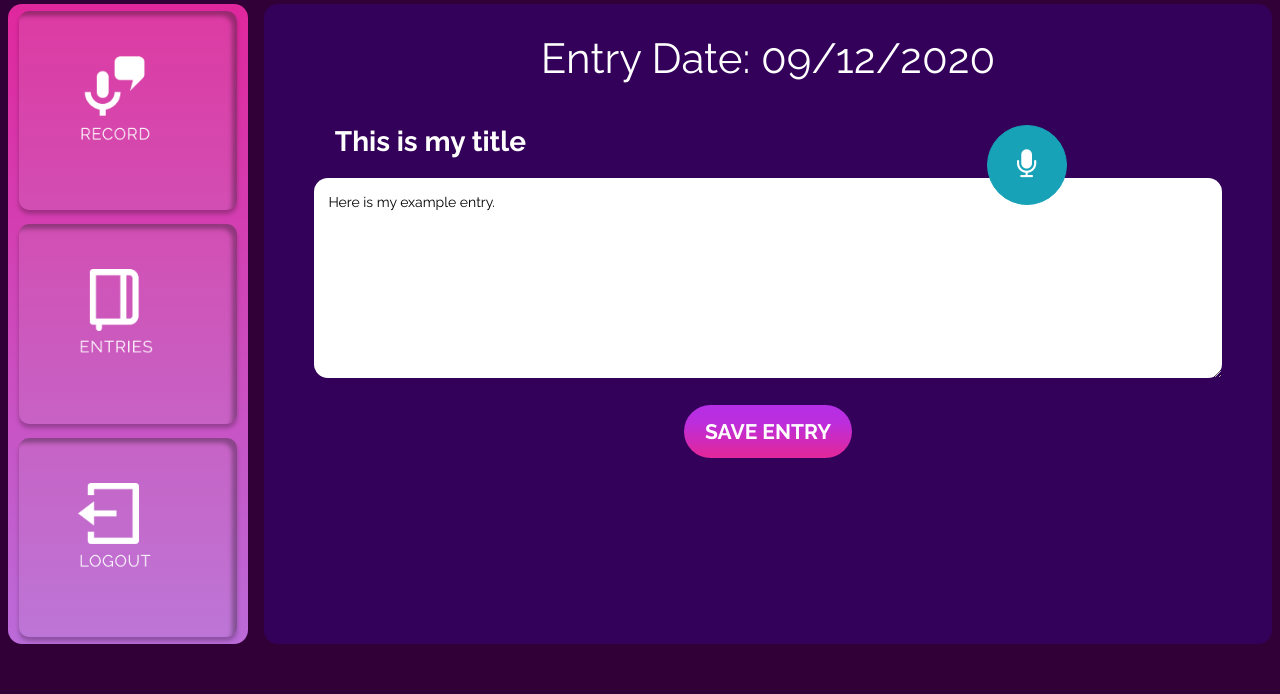
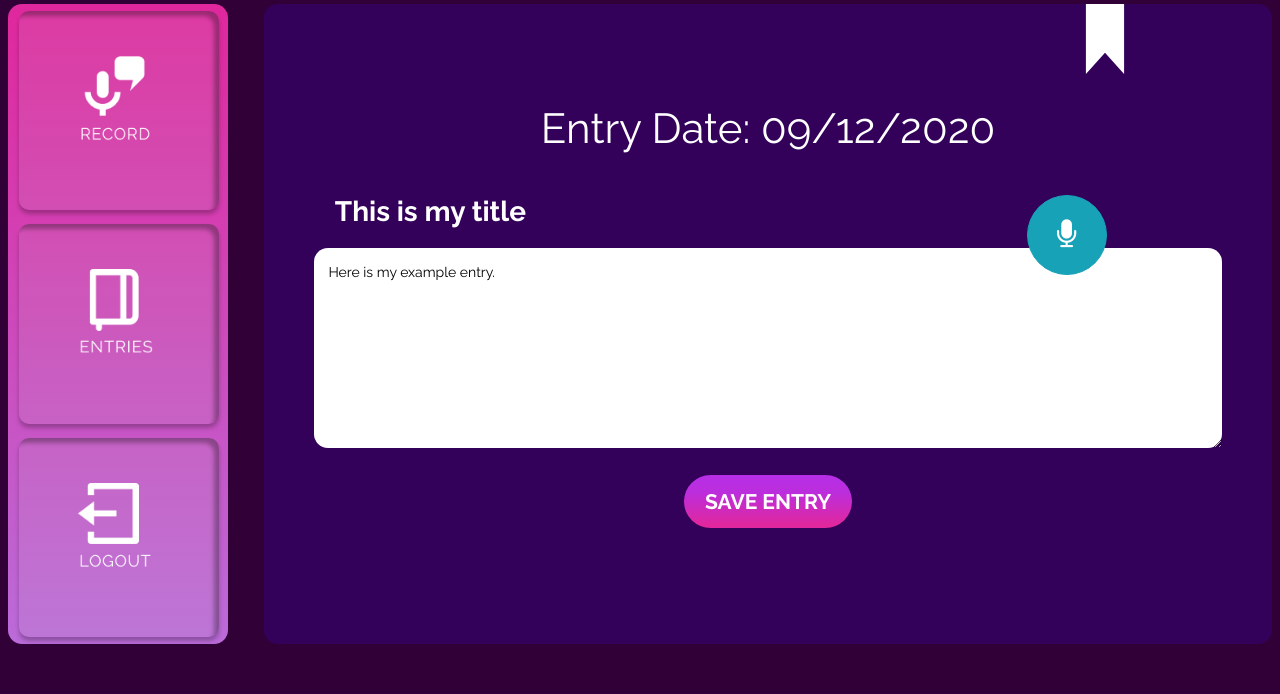
Before and after one commit to jacquelynchow/pennappsxxi, a Flask app: page /entry in a window 1280 px wide. Shown: the part 106-800 px from the top of the page. Run offline with Flask 2, Linux system fonts and the light colour scheme; some libraries are stand-ins or nearby versions.

Commit message:
single entry edits

```diff
--- a/app/static/styles/styles.css
+++ b/app/static/styles/styles.css
@@ -35,14 +35,16 @@ nav {
   background: rgb(224,39,157);
   background: linear-gradient(180deg, rgba(224,39,157,1) 0%, rgba(187,107,217,1) 100%);
   margin: 0.5vh 1vh;
+  border-radius: 1em;
   height: 80vh;
-  border-radius: 1em;
 }
 /*****************sidebar*****************/
 
 #sidebar {
   display: grid;
   grid-template-rows: 1fr 1fr 1fr;
+  min-width: 220px;
+  max-width: 220px;
 }
 .sidebar-button {
   background-color: #00000059;
@@ -52,6 +54,8 @@ nav {
   mix-blend-mode: normal;
   box-shadow: 0px 4px 4px rgba(0, 0, 0, 0.25), inset -5px 5px 4px rgba(0, 0, 0, 0.3);
   border-radius: 10px;
+  min-width: 200px;
+  max-width: 200px;
 }
 .sidebar-button > .fa {
   display: block;
@@ -433,3 +437,8 @@ main#recording-space {
   position: absolute;
   left: 250px;
 }
+
+.arrows {
+  display: flex;
+  justify-content: space-between
+}
--- a/app/templates/index.html
+++ b/app/templates/index.html
@@ -20,7 +20,7 @@
   <div id="content" class="home">
     <h2 class="home-date">Today is <strong>{{ date }}</strong></h2>
     <p class="home-questions">Questions to think about: <span class="questions"></span></p>
-    <div class="bottom">
+    <div class="bottom" style="margin-top: 30px;">
       <div class="home-form-container">
         <form method="POST">
           <input name="entry-title" type="text" class="home-add-title" placeholder="Add title here...">
--- a/app/templates/singleEntry.html
+++ b/app/templates/singleEntry.html
@@ -13,17 +13,21 @@
 {% block body %}
   <main>
   <div id="sidebar">
-    <div class="sidebar-button"><a href="{{ url_for('index') }}"><img src="{{ url_for('static', filename='record.png') }}" style="height: 90px; margin-left: 55px; margin-top: 45px;"></a></div>
+    <div class="sidebar-button"><a href="{{ url_for('index') }}"><img src="{{ url_for('static', filename='record.png') }}" style="height: 90px; margin: 55px; margin-top: 45px;"></a></div>
     <div class="sidebar-button"><a href="{{ url_for('entries') }}"><img src="{{ url_for('static', filename='entries.png') }}" style="height: 90px; margin-left: 55px; margin-top: 45px;"></a></div>
     <div class="sidebar-button"><a href="{{ url_for('login') }}"><img src="{{ url_for('static', filename='logout.png') }}" style="height: 90px; margin-left: 55px; margin-top: 45px;"></a></div>
   </div>
   <div id="content" class="home">
+    <svg style="margin-left: 80%;" width="70" height="70" viewBox="0 0 30 55" fill="none" xmlns="http://www.w3.org/2000/svg">
+        <path d="M0 0V55L15 38.2422L30 55V0H0Z" fill="white"/>
+        </svg>
+
     <h2 class="home-date">Entry Date: {{ date }}</h2>
     <div class="bottom" style="margin-top: 30px;">
         <div class="home-form-container">
-            <h3 style="text-align: center; margin-left: -30px; margin-right: 60px; margin-bottom: 20px; font-weight: bold;">{{ title }}</h3>
+            <h3 style="margin-left: -30px; margin-right: 80px; margin-bottom: 20px; font-weight: bold;">{{ title }}</h3>
         </div>
-        <div class="record-button" style="margin-left: 300px;">
+        <div class="record-button" style="margin-left: 25%;">
             <button id="mic" class="btn btn-info btn-md">
             <i class="fa fa-microphone"></i>
             </button>
@@ -31,15 +35,16 @@
         <form method="POST">
             <textarea name="entry" id="entry-area" class="home-textarea">{{ entry_details }}</textarea>
             <div class="save-btn-container">
-            <a href="{{url_for('saveData')}}">
-                <button type="submit" class="save-btn">Save Entry</button>
-            </a>
+                <a href="{{url_for('saveData')}}">
+                    <button type="submit" class="save-btn">Save Entry</button>
+                </a>
             </div>
         </form>
-        <div id="result" style="margin-left: 40px; color: white;"></div>
+        <div id="result" style="text-align: center; margin-left: 55px; color: white;"></div>
+
     </div>
     <!-- if not using chrome -->
-    <p id="message" hidden aria-hidden="true" style="margin-top: 30px;">
+    <p id="message" hidden aria-hidden="true" style="margin-left: 50px; margin-top: 30px;">
       Your browser doesn't support Speech Recognition. Sorry.
     </p>
 
```
Also changed, not shown: app/static/leftarrow.png (added), app/static/rightarrow.png (added).
